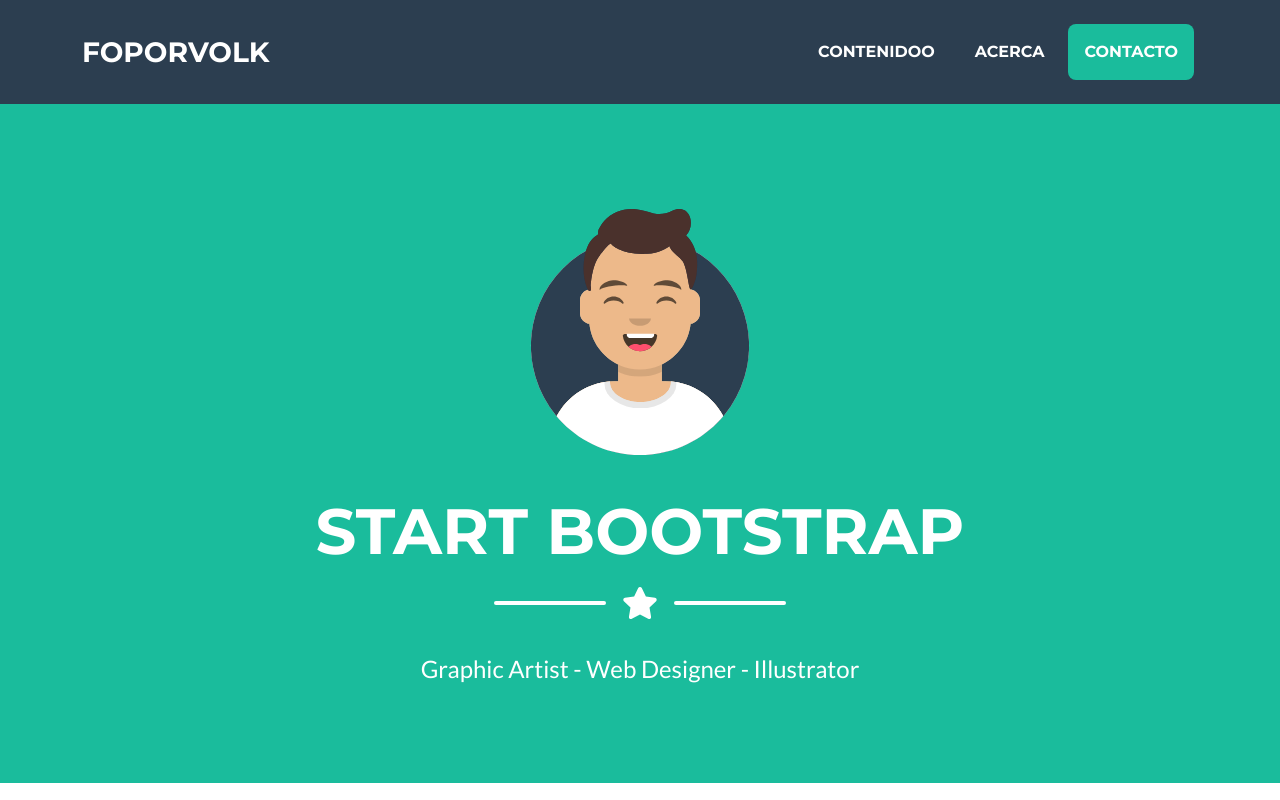
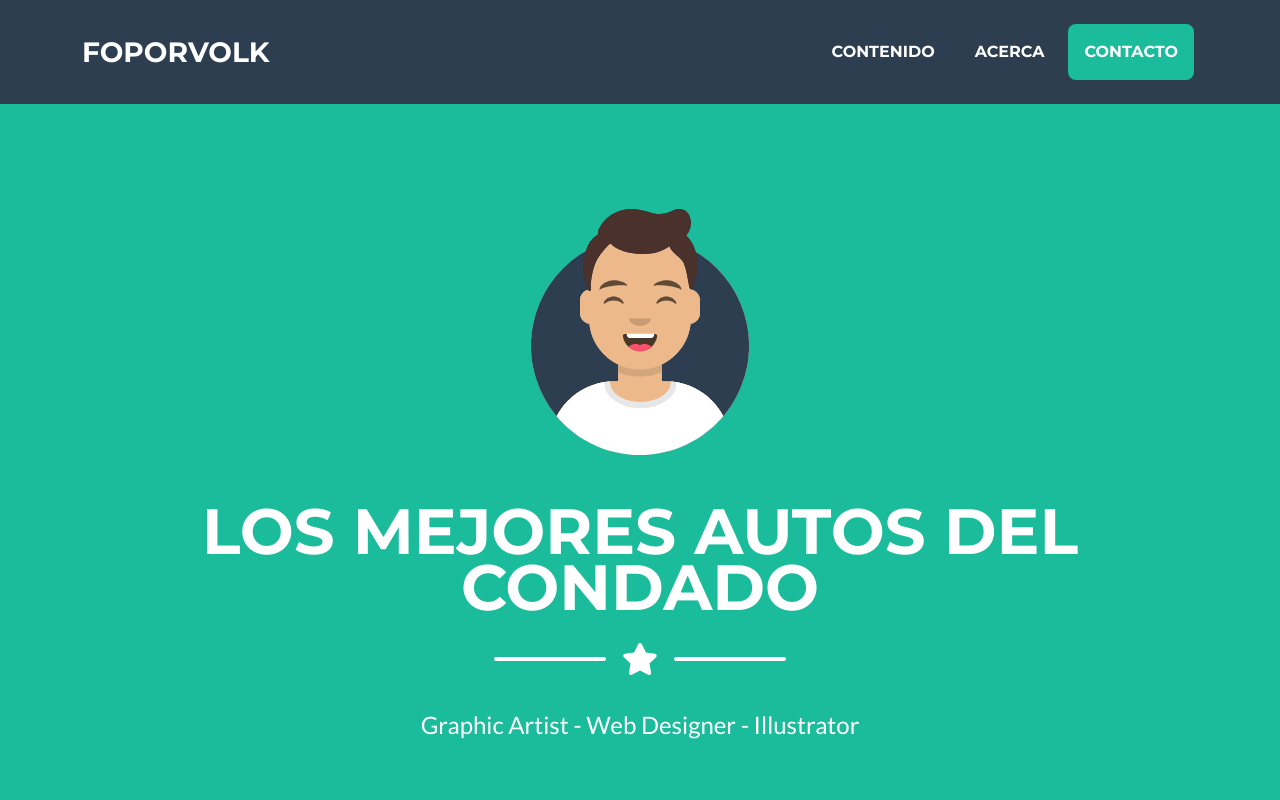
Before and after one commit to ShinShanPoo/ProyectoPaginaWeb, a plain HTML site: page index.html in a window 1280 px wide. Shown: the top 800 px of the page. Drawn offline with nearby package versions, Linux system fonts and the light colour scheme.

Commit message:
pal joaco

```diff
--- a/index.html
+++ b/index.html
@@ -68,7 +68,7 @@
                             <a
                                 class="nav-link py-3 px-0 px-lg-3 rounded"
                                 href="#portfolio"
-                                >Contenidoo</a
+                                >Contenido</a
                             >
                         </li>
                         <li class="nav-item mx-0 mx-lg-1">
@@ -100,7 +100,7 @@
                 />
                 <!-- Masthead Heading-->
                 <h1 class="masthead-heading text-uppercase mb-0">
-                    Start Bootstrap
+                    Los Mejores Autos Del Condado
                 </h1>
                 <!-- Icon Divider-->
                 <div class="divider-custom divider-light">
```
